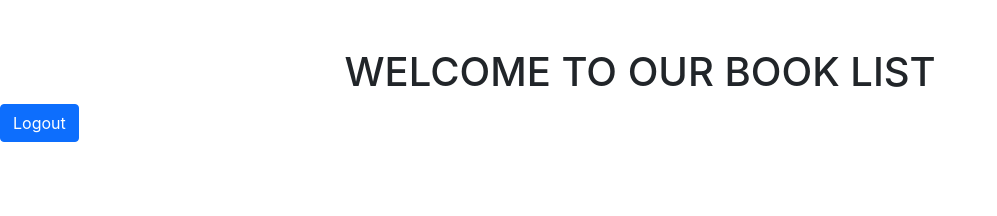
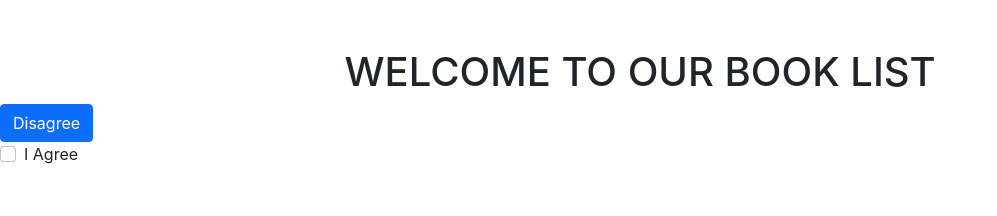
Before and after one commit to jahid777/e-book, a React (Create React App) app: page /termsCondition in a window 1280 px wide. Shown: the top 216 px of the page, without its empty margins (0-997 px from the left). Built offline with nearby package versions, Linux system fonts and the light colour scheme; sample sign-in values are in the browser's storage.

Commit message:
agree page created

```diff
--- a/src/App.js
+++ b/src/App.js
@@ -1,5 +1,6 @@
 import React from "react";
 import { BrowserRouter as Router, Switch, Route, Link } from "react-router-dom";
+import AddBook from "./Components/AddBook/AddBook";
 import Home from "./Components/Home/Home";
 import PrivateRoute from "./Components/PrivateRoute/PrivateRoute";
 import TermsCondition from "./Components/TermsCondition/TermsCondition";
@@ -15,6 +16,10 @@ function App() {
         <PrivateRoute path="/termsCondition">
           <TermsCondition />
         </PrivateRoute>
+
+        <PrivateRoute path="/addBook">
+          <AddBook />
+        </PrivateRoute>
       </Switch>
     </Router>
   );
--- /dev/null
+++ b/src/Components/AddBook/AddBook.js
@@ -0,0 +1,11 @@
+import React from "react";
+
+const AddBook = () => {
+  return (
+    <div>
+      <h1>add book</h1>
+    </div>
+  );
+};
+
+export default AddBook;
--- a/src/Components/TermsCondition/TermsCondition.js
+++ b/src/Components/TermsCondition/TermsCondition.js
@@ -9,12 +9,31 @@ const TermsCondition = () => {
     history.push("/");
   };
 
+  //redirect add book page
+  const handleAgreBtn = () => {
+    setTimeout(() => {
+      history.push("/addBook");
+    }, 150);
+  };
+
   return (
     <div>
       <h1 className="text-center mt-5">WELCOME TO OUR BOOK LIST</h1>
       <button onClick={() => handleLogout()} className="btn btn-primary">
-        Logout
+        Disagree
       </button>
+      <div className="form-check">
+        <input
+          className="form-check-input"
+          type="checkbox"
+          value=""
+          id="flexCheckDefault"
+          onClick={() => handleAgreBtn()}
+        />
+        <label className="form-check-label" htmlFor="flexCheckDefault">
+          I Agree
+        </label>
+      </div>
     </div>
   );
 };
```
